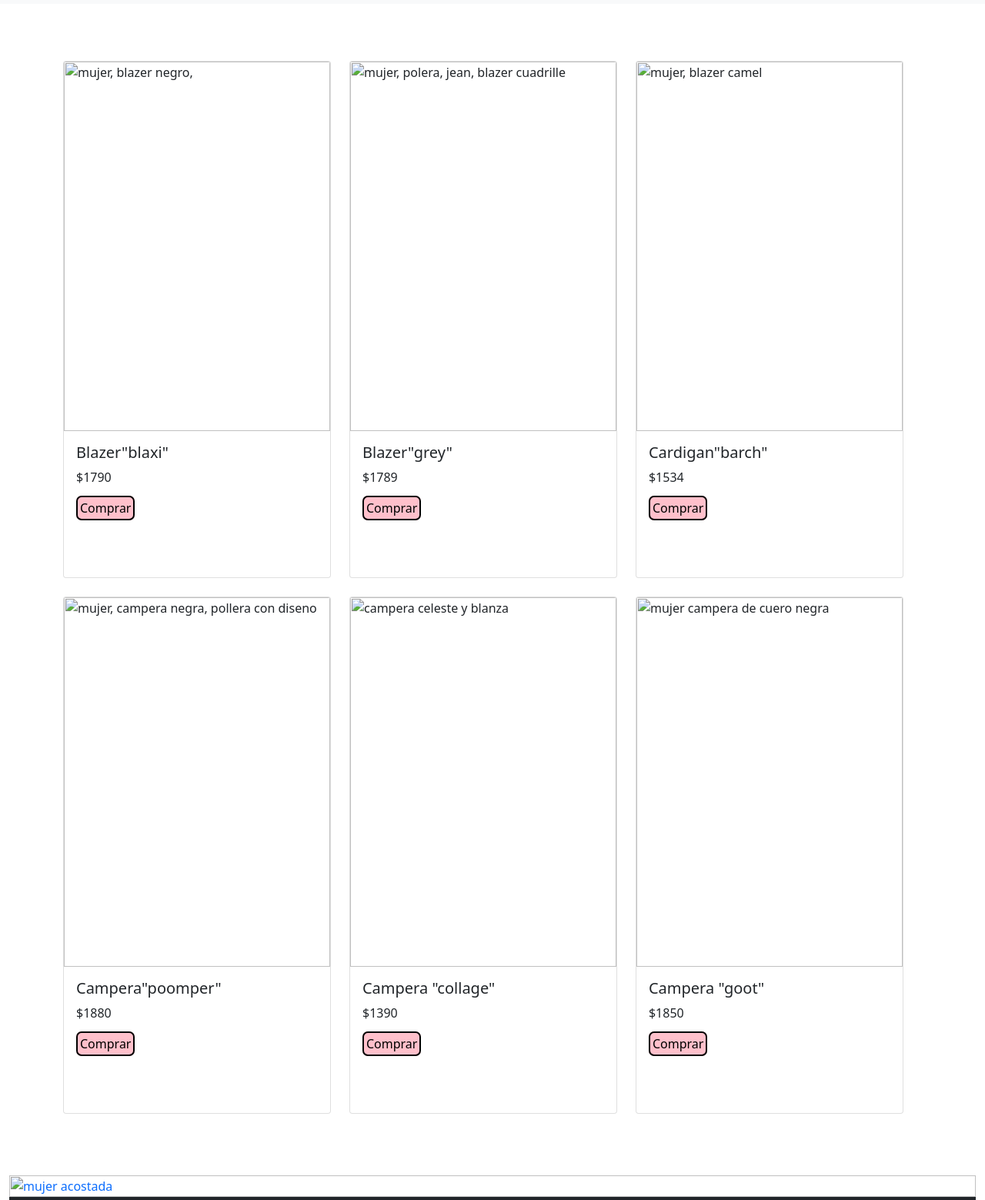
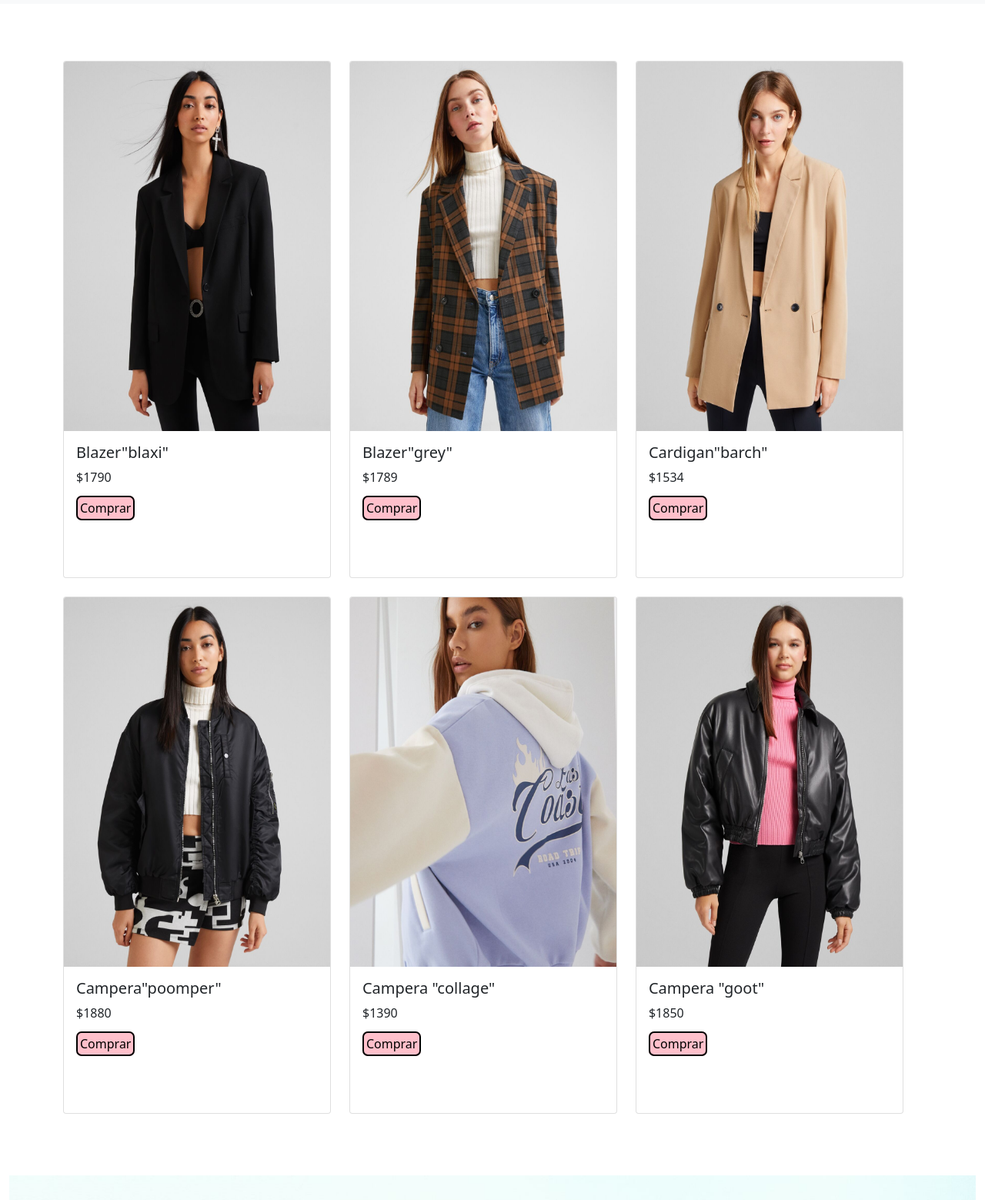
Before and after one commit to florenciavargas/novacind, a website: page blazersycamperas.html in a window 1280 px wide. Shown: the part 81-1640 px from the top of the page at 77% size. Drawn offline with nearby package versions, Linux system fonts and the light colour scheme; a web font is replaced by a local one.

Commit message:
modificacion de rutas de imagenes

```diff
--- a/blazersycamperas.html
+++ b/blazersycamperas.html
@@ -78,7 +78,7 @@
                     <div class="row row-cols-3 row-cols-md-3 g-4 productos-flex">
                         <div class="col">
                             <div class="card div_card_productos">
-                                <img src="images/blazer1.jpg" class="card-img-top div_productos-img"
+                                <img src="images/blazer1-min.jpg" class="card-img-top div_productos-img"
                                     alt="mujer, blazer negro, ">
                                 <div class="card-body ">
                                     <h5 class="card-title">Blazer"blaxi"</h5>
@@ -89,7 +89,7 @@
                         </div>
                         <div class="col">
                             <div class="card div_card_productos">
-                                <img src="images/blazer2.jpg" class="card-img-top div_productos-img"
+                                <img src="images/blazer2-min.jpg" class="card-img-top div_productos-img"
                                     alt="mujer, polera, jean, blazer cuadrille">
                                 <div class="card-body ">
                                     <h5 class="card-title">Blazer"grey"</h5>
@@ -100,7 +100,7 @@
                         </div>
                         <div class="col">
                             <div class="card div_card_productos">
-                                <img src="images/blazer3.jpg" class="card-img-top div_productos-img"
+                                <img src="images/blazer3-min.jpg" class="card-img-top div_productos-img"
                                     alt="mujer, blazer camel">
                                 <div class="card-body">
                                     <h5 class="card-title">Cardigan"barch"</h5>
@@ -111,7 +111,7 @@
                         </div>
                         <div class="col">
                             <div class="card div_card_productos">
-                                <img src="images/campera1.jpg" class="card-img-top div_productos-img"
+                                <img src="images/campera1-min.jpg" class="card-img-top div_productos-img"
                                     alt="mujer, campera negra, pollera con diseno">
                                 <div class="card-body">
                                     <h5 class="card-title">Campera"poomper"</h5>
@@ -122,7 +122,7 @@
                         </div>
                         <div class="col">
                             <div class="card div_card_productos div_esp">
-                                <img src="images/campera2.jpg" class="card-img-top div_productos-img"
+                                <img src="images/campera2-min.jpg" class="card-img-top div_productos-img"
                                     alt="campera celeste y blanza">
                                 <div class="card-body">
                                     <h5 class="card-title">Campera "collage"</h5>
@@ -133,7 +133,7 @@
                         </div>
                         <div class="col">
                             <div class="card div_card_productos">
-                                <img src="images/campera3.jpg" class="card-img-top div_productos-img"
+                                <img src="images/campera3-min.jpg" class="card-img-top div_productos-img"
                                     alt="mujer campera de cuero negra">
                                 <div class="card-body ">
                                     <h5 class="card-title">Campera "goot"</h5>
@@ -152,7 +152,7 @@
             <div class="container-fluid">
                 <div class="row">
                     <div>
-                        <a href="./zapatos.html"><img src="images/banner2parte.jpg" alt="mujer acostada" width="100%"
+                        <a href="./zapatos.html"><img src="images/banner2parte-min.jpg" alt="mujer acostada" width="100%"
                                 class="hero__imagen"></a>
                     </div>
 
```
Also changed, not shown: carteras.html (+7 -7 lines), jeansypantalones.html (+1 -1 lines), remeras.html (+1 -1 lines), sale.html (+1 -1 lines), zapatos.html (+1 -1 lines).
